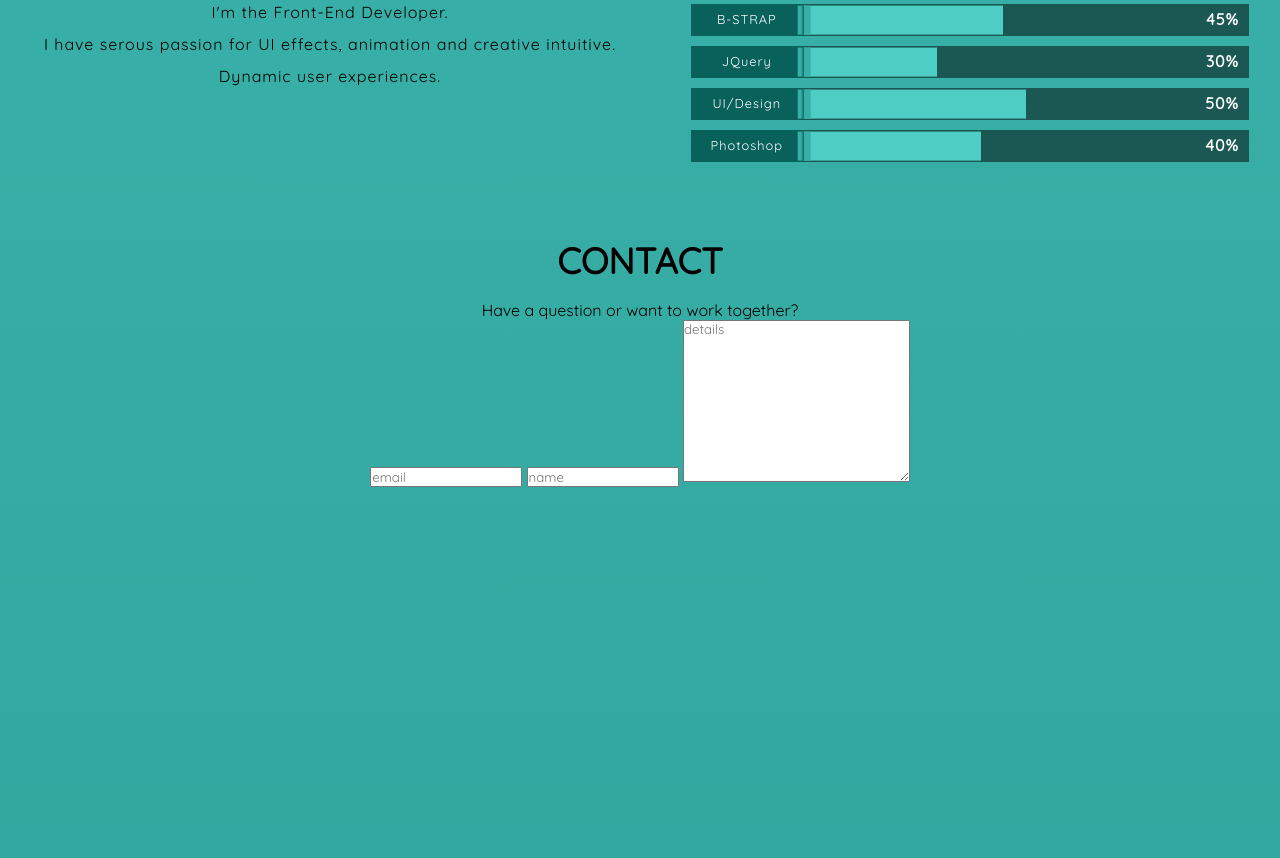
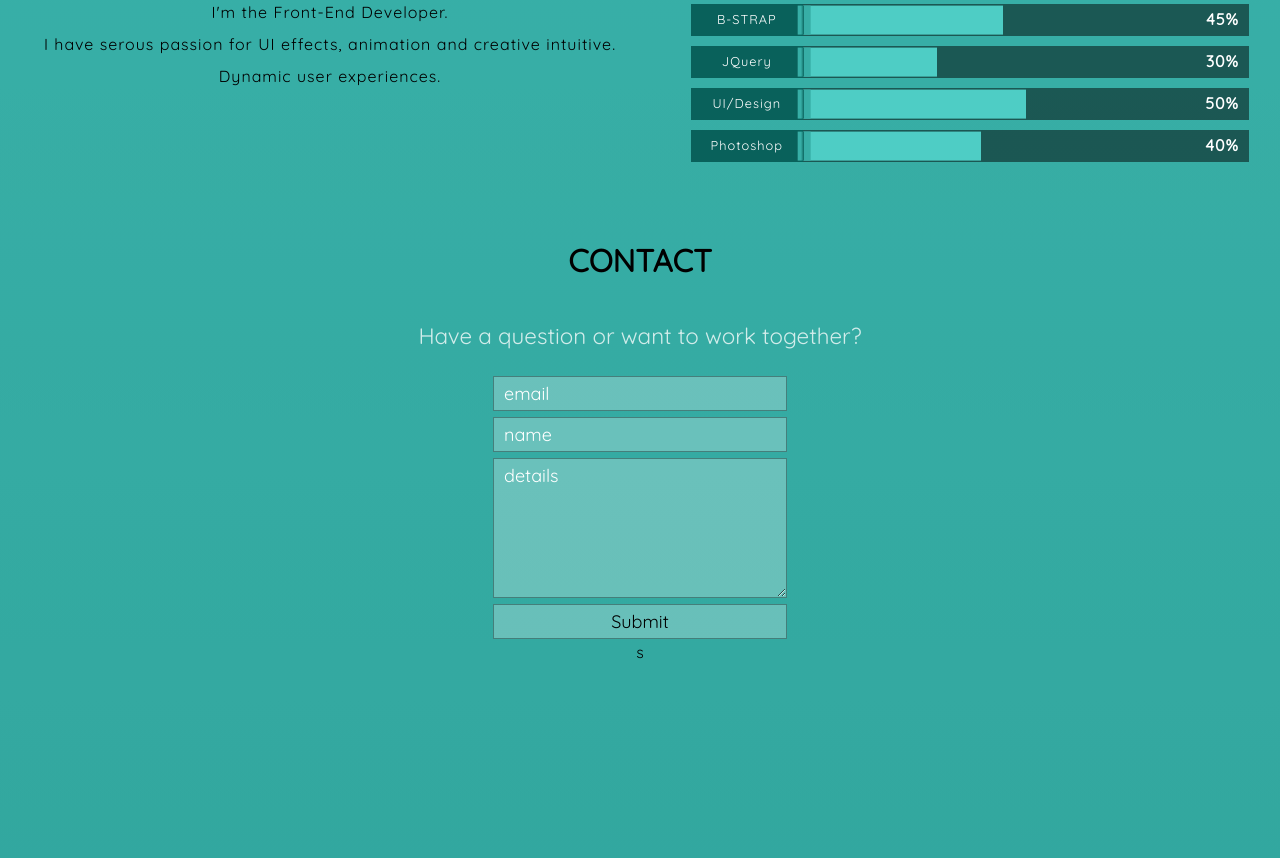
Before and after one commit to Ankit7991/Portfolio1, a PHP site: page / in a window 1280 px wide. Shown: the part 1301-2159 px from the top of the page. Run offline with PHP 8.4, Linux system fonts and the light colour scheme; style sheets or scripts are compiled from the project's sources; some web fonts are replaced.

Commit message:
wrapping things up

```diff
--- a/index.html
+++ b/index.html
@@ -222,12 +222,19 @@
             <div class="form-wrapper">
 
               <form action="" method="POST">
-                <input type="email" class="input-email" placeholder="email">
+                <input type="email" class="input-email" placeholder="email" >
                 <input type="name" class="input-name" placeholder="name">
-                <textarea name="details" id="input-textarea" cols="30" rows="10" placeholder="details"></textarea>
+                <textarea name="details" class="input-textarea" cols="30" rows="10" placeholder="details"></textarea>
+                <input type="button" id="contact-me-button" value="Submit">
               </form>
+
             </div>
+
           </div>
+        </div>
+
+        <div class="social-wrapper">
+          s
         </div>
       </section>
     </main>
--- a/script/script.js
+++ b/script/script.js
@@ -1,5 +1,32 @@
 'use strict';
 window.onload = function () {
+
+  //contact me
+  // view my work animation
+  (function basicActions(){
+
+    $('#contact-me-button').click(function(){
+      var email = $('.input-email').val();
+      var name = $('.input-name').val();
+      var textarea = $('.input-textarea').val();
+      console.log(email, name, textarea)
+      if(email && name && textarea){
+        alert('Poor internet connection.')
+      }else{
+        alert('Please fill proper Email, Name, and detail. Thank you.')
+      }
+    });
+
+
+    //function for intro view my work button(using changeClass())
+    var viewMyWork = document.querySelector('.button');
+    let buttonHoverd = true;
+    $('#viewWork').mouseover(function(){
+      if(buttonHoverd){
+        viewMyWork.classList.add('button-hovered')
+      }
+    })
+  })();
 
   //auto type container
   (function autoTypeContainer() {
@@ -72,16 +99,20 @@
 
 
   //onscroll event
+  //sticky nav
+  // popup titles of section
+  //language graph animation
   (function onscrollAll() {
     //sticky nav variables
     var navWrapper = document.querySelector('#main');
     var nav = document.querySelector('#nav');
+
+
     //language animation function
     function changeClass(element, updateTo) {
       var element = document.querySelector(`.${element}`);
       element.classList.add(updateTo);
     }
-    var parent = document.querySelector('.bar-wrapper');
 
     window.onscroll = function () {
 
@@ -89,8 +120,11 @@
       (function languageAnimation() {
 
         let windowHeight = window.innerHeight;
-        let parentDistance = parent.getBoundingClientRect().top;
-        if (parentDistance <= (windowHeight / 1.4)) {
+        function getCondition(classname, heightDivider){
+          var myParentDistance = document.querySelector(`.${classname}`).getBoundingClientRect().top;
+          return (myParentDistance <= (windowHeight / heightDivider));
+        }
+        if (getCondition('bar-wrapper', 1.4)) {
           changeClass('html-bar-value', 'html-bar-value-animate');
           changeClass('css-bar-value', 'css-bar-value-animate');
           changeClass('js-bar-value', 'js-bar-value-animate');
@@ -99,22 +133,16 @@
           changeClass('jquery-bar-value', 'jquery-bar-value-animate');
           changeClass('ui-bar-value', 'ui-bar-value-animate');
           changeClass('photoshop-bar-value', 'photoshop-bar-value-animate');
-
-
-          // here animating titles
-          changeClass('contact-title', 'contact-title-animate')
-
-
-          // changeClass('title-value-wrapper', 'title-value-wrapper-animate');
           //title value wrappers -> tvWrappers
           var languages = ['html', 'css', 'js', 'php', 'bootstrap', 'jquery', 'ui', 'photoshop'];
           var tvWrappers = document.querySelectorAll('.title-value-wrapper');
-          // for(let i = 0; i < tvWrappers.length; i++){
-          //   tvWrappers[i].classList.add('title-value-wrapper-animate');
-          // }
           for (let i in languages) {
             tvWrappers[i].classList.add(`${languages[i]}-value-wrapper-animate`)
           }
+        }
+        if (getCondition('contact-title', 2)){
+          // here animating titles
+          changeClass('contact-title', 'contact-title-animate')
         }
       })();
 
@@ -134,19 +162,11 @@
 
     }
 
-    //function for intro view my work button(using changeClass())
-    var viewMyWork = document.querySelector('.button');
-    let buttonHoverd = true;
-    $('#viewWork').mouseover(function(){
-      if(buttonHoverd){
-        viewMyWork.classList.add('button-hovered')
-      }
-    })
 
 
   })();
 
-
+  //smoothe scroll
   (function linkScroll() {
 
     //using jquery
@@ -168,7 +188,8 @@
 
   })();
 
-
+  //animations for mobile view
+  //like hide nav or expand
   (function mobile() {
     //menu button
     //click menuButton to expand menu
--- a/style/animations/animation.css
+++ b/style/animations/animation.css
@@ -389,4 +389,39 @@
     width: 40%;
   }
 }
+
+main section.contact .contact-wrapper .contact-title-animate {
+  -webkit-animation: fontPop 1s forwards ease-in;
+          animation: fontPop 1s forwards ease-in;
+}
+
+@-webkit-keyframes fontPop {
+  0% {
+    opacity: 0;
+    font-size: 40%;
+  }
+  90% {
+    opacity: 0.6;
+    font-size: 200%;
+  }
+  100% {
+    opacity: 1;
+    font-size: 130%;
+  }
+}
+
+@keyframes fontPop {
+  0% {
+    opacity: 0;
+    font-size: 40%;
+  }
+  90% {
+    opacity: 0.6;
+    font-size: 200%;
+  }
+  100% {
+    opacity: 1;
+    font-size: 130%;
+  }
+}
 /*# sourceMappingURL=animation.css.map */
--- a/style/animations/animation.scss
+++ b/style/animations/animation.scss
@@ -289,3 +289,29 @@
     }
   }
 }
+
+
+main{
+  section.contact{
+    .contact-wrapper{
+      .contact-title-animate{
+        animation: fontPop 1s forwards ease-in;
+        @keyframes fontPop{
+          0%{
+            opacity: 0;
+            font-size: 40%;
+          }
+          90%{
+            opacity: 0.6;
+            font-size: 200%;
+          }
+
+          100%{
+            opacity: 1;
+            font-size: 130%;
+          }
+        }
+      }
+    }
+  }
+}
--- a/style/main/style.css
+++ b/style/main/style.css
@@ -708,6 +708,10 @@
   -webkit-box-align: center;
       -ms-flex-align: center;
           align-items: center;
+  -webkit-box-orient: vertical;
+  -webkit-box-direction: normal;
+      -ms-flex-flow: column;
+          flex-flow: column;
 }
 
 main section.contact .contact-wrapper {
@@ -717,7 +721,7 @@
 main section.contact .contact-wrapper .contact-title {
   position: relative;
   height: 80px;
-  font-size: 0px;
+  opacity: 0;
 }
 
 main section.contact .contact-wrapper .contact-title h1 {
@@ -728,46 +732,72 @@
           transform: translate(-50%, -50%);
 }
 
-main section.contact .contact-wrapper .contact-title-animate {
-  -webkit-animation: fontPop 1.4s forwards ease-in;
-          animation: fontPop 1.4s forwards ease-in;
-  position: relative;
+main section.contact .contact-wrapper .contact-fields {
+  display: -webkit-box;
+  display: -ms-flexbox;
+  display: flex;
+  -webkit-box-pack: center;
+      -ms-flex-pack: center;
+          justify-content: center;
+  -webkit-box-align: center;
+      -ms-flex-align: center;
+          align-items: center;
+  -webkit-box-orient: vertical;
+  -webkit-box-direction: normal;
+      -ms-flex-flow: column;
+          flex-flow: column;
 }
 
-@-webkit-keyframes fontPop {
-  0% {
-    color: #888;
-  }
-  90% {
-    color: #333;
-    font-size: 40px;
-    -webkit-transform: rotate(10deg);
-            transform: rotate(10deg);
-  }
-  100% {
-    color: #000;
-    font-size: 24px;
-    -webkit-transform: rotate(0);
-            transform: rotate(0);
-  }
+main section.contact .contact-wrapper .contact-fields p {
+  margin: 1em 0;
+  color: #ffffffc5;
+  font-size: 1.4em;
 }
 
-@keyframes fontPop {
-  0% {
-    color: #888;
-  }
-  90% {
-    color: #333;
-    font-size: 40px;
-    -webkit-transform: rotate(10deg);
-            transform: rotate(10deg);
-  }
-  100% {
-    color: #000;
-    font-size: 24px;
-    -webkit-transform: rotate(0);
-            transform: rotate(0);
-  }
+main section.contact .contact-wrapper .contact-fields .form-wrapper {
+  width: 300px;
+}
+
+main section.contact .contact-wrapper .contact-fields .form-wrapper form {
+  display: -webkit-box;
+  display: -ms-flexbox;
+  display: flex;
+  -webkit-box-orient: vertical;
+  -webkit-box-direction: normal;
+      -ms-flex-flow: column;
+          flex-flow: column;
+}
+
+main section.contact .contact-wrapper .contact-fields .form-wrapper form input, main section.contact .contact-wrapper .contact-fields .form-wrapper form textarea {
+  margin: 3px;
+  padding: 5px 10px;
+  font-size: 18px;
+  background: #ffffff43;
+  border: 1px solid #00000057;
+}
+
+main section.contact .contact-wrapper .contact-fields .form-wrapper form input::-webkit-input-placeholder, main section.contact .contact-wrapper .contact-fields .form-wrapper form textarea::-webkit-input-placeholder {
+  color: white;
+}
+
+main section.contact .contact-wrapper .contact-fields .form-wrapper form input:-ms-input-placeholder, main section.contact .contact-wrapper .contact-fields .form-wrapper form textarea:-ms-input-placeholder {
+  color: white;
+}
+
+main section.contact .contact-wrapper .contact-fields .form-wrapper form input::-ms-input-placeholder, main section.contact .contact-wrapper .contact-fields .form-wrapper form textarea::-ms-input-placeholder {
+  color: white;
+}
+
+main section.contact .contact-wrapper .contact-fields .form-wrapper form input::placeholder, main section.contact .contact-wrapper .contact-fields .form-wrapper form textarea::placeholder {
+  color: white;
+}
+
+main section.contact .contact-wrapper .contact-fields .form-wrapper form textarea {
+  height: 140px;
+}
+
+main section.contact .social-wrapper {
+  border: px solid black;
 }
 
 .sticky-nav-wrapper {
--- a/style/main/style.scss
+++ b/style/main/style.scss
@@ -631,39 +631,57 @@
     // border: 1px solid black;
     margin: 3em 0 0 0;
     @include center();
+    flex-flow: column;
     .contact-wrapper{
       width: 80%;
 
       .contact-title{
-        // border: 1px solid black;
         position: relative;
         height: 80px;
-        font-size: 0px;
-        // transition: font-size 0.4s;
+        // font-size: 0px;
+        opacity: 0;
         h1{
           @include centerAbsolute();
         }
       }
-      .contact-title-animate{
-        animation: fontPop 1.4s forwards ease-in;
-        position: relative;
-        @keyframes fontPop{
-          0%{
-            color: #888;
-          }
-          90%{
-            color: #333;
-            font-size: 40px;
-            transform: rotate(10deg);
-          }
 
-          100%{
-            color: #000;
-            font-size: 24px;
-            transform: rotate(0);
+      .contact-fields{
+        // border: 1px solid black;
+        @include center();
+        flex-flow: column;
+
+        p{
+          margin: 1em 0;
+          color: #ffffffc5;
+          font-size: 1.4em;
+        }
+        .form-wrapper{
+          // border: 1px solid red;
+          width: 300px;
+          form{
+            // border: 1px solid white;
+            display: flex;
+            flex-flow: column;
+            input, textarea{
+              margin: 3px;
+              padding: 5px 10px;
+              font-size: 18px;
+              background: #ffffff43;
+              border: 1px solid #00000057;
+              &::placeholder{
+                color: white;
+              }
+            }
+            textarea{
+              height: 140px;
+            }
           }
         }
       }
+    }
+
+    .social-wrapper{
+      border: px solid black;
     }
   }
 }
```
Also changed, not shown: 2 other files.
